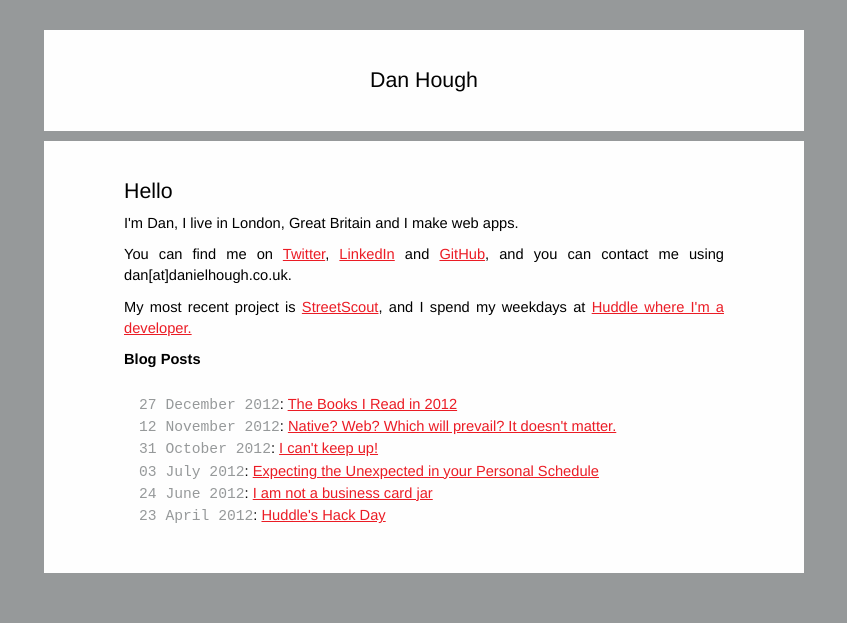
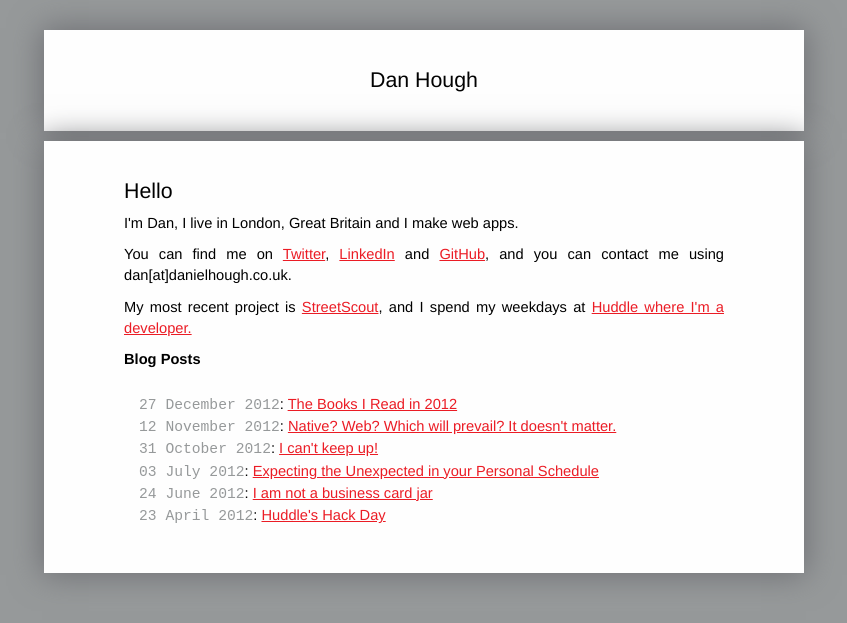
Before and after one commit to basicallydan/danhough.com, a Jekyll site: the page built from index.html, in a window 1280 px wide. Shown: the top 623 px of the page, without its empty margins (216-1063 px from the left). Built offline with Jekyll 4.4.1, drawn with Linux system fonts in a browser that asks for light colours.

Commit message:
Small change to the shadow.

```diff
--- a/css/main.css
+++ b/css/main.css
@@ -85,7 +85,7 @@ h3 {
   margin:7px 0px;
 }
 
-div.header {
+.header {
   max-width:600px;
   padding:30px 80px;
   text-align:center;
@@ -93,9 +93,11 @@ div.header {
   background-color:#fefefe;
   display:block;
   overflow:hidden;
+  -webkit-box-shadow: 0px 0px 30px 2px #6E6F73;
+  box-shadow: 0px 0px 30px 2px #6E6F73;
 }
 
-div.header h1.title {
+.header .title {
   margin:10px auto;
   display:block;
   position:relative;
@@ -108,8 +110,10 @@ div.header h1.title {
   margin: 0 auto;
   max-width:600px;
   position:relative;
-  bottom:0px;
+  bottom:0;
   background-color:#fefefe;
+  -webkit-box-shadow: 0px 0px 30px 2px #6E6F73;
+  box-shadow: 0px 0px 30px 2px #6E6F73;
 }
 
 a:link {
```
